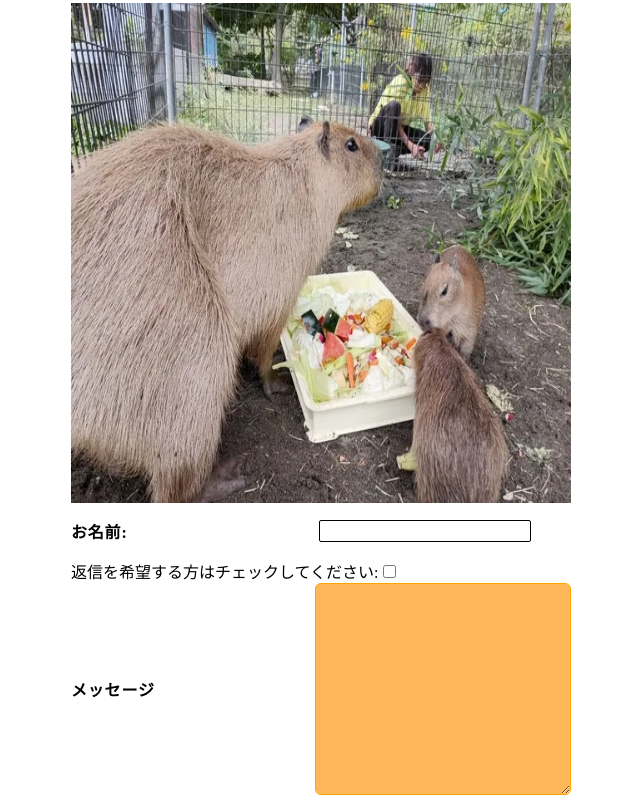
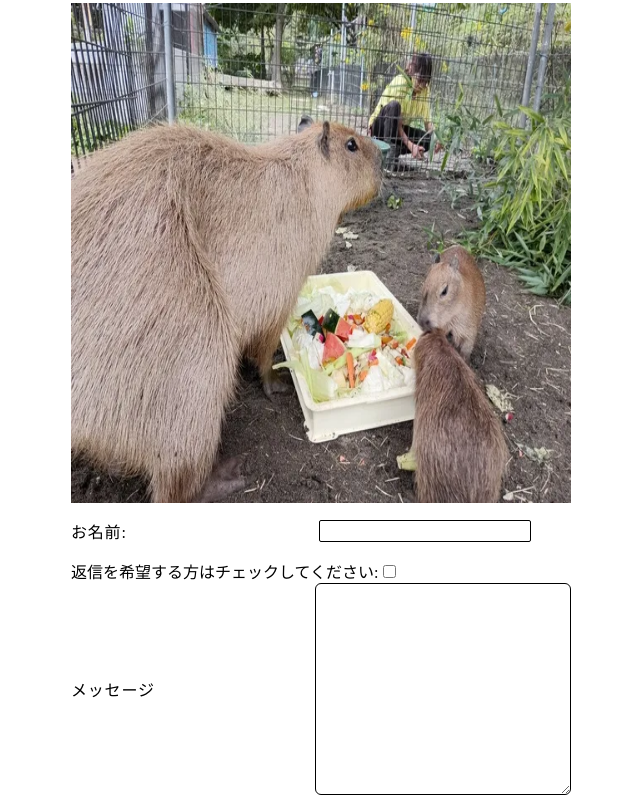
Before and after one commit to fkmrd127/test, a plain HTML site: page index.html in a window 1280 px wide. Shown: the part 331-1134 px from the top of the page, without its empty margins (319-959 px from the left). Drawn offline with Linux system fonts and the light colour scheme.

Commit message:
Add files via upload

```diff
--- a/index.html
+++ b/index.html
@@ -57,7 +57,6 @@
             width: 100%;
             max-width: 248px;
             letter-spacing: 0.05em;
-            font-weight: bold;
             text-align: left;
         }
         .Form-Item-Label-Required{
@@ -80,9 +79,9 @@
             width: 500px;
             height: 200px;
             padding: 5px;
-            border: solid 1px orange;
+            border: solid 1px rgb(0, 0, 0);
             border-radius: 6px;
-            background-color: rgb(255, 183, 90);
+            background-color: rgb(255, 255, 255);
         }
         .Form-Btn{
             border-radius: 6px;
```
